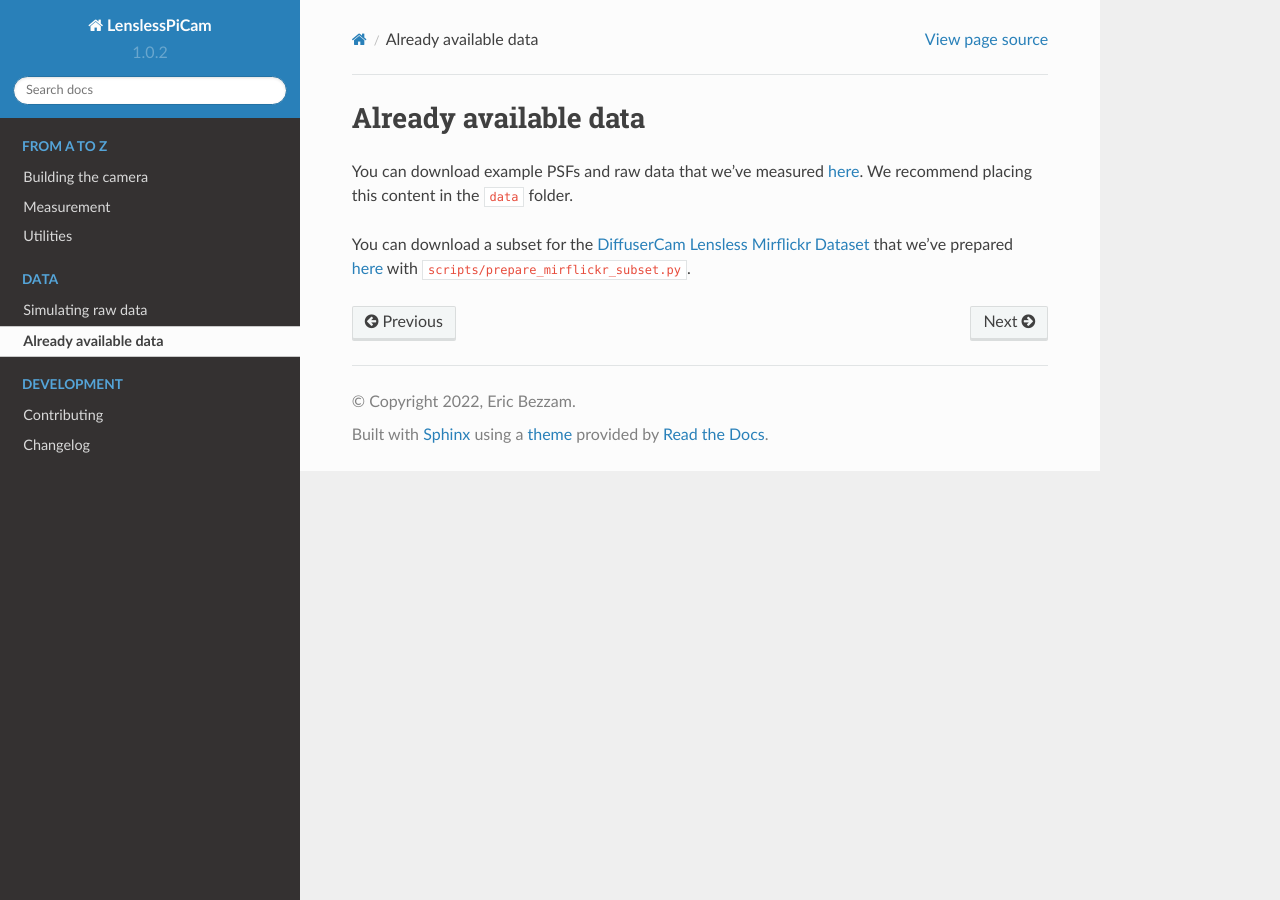
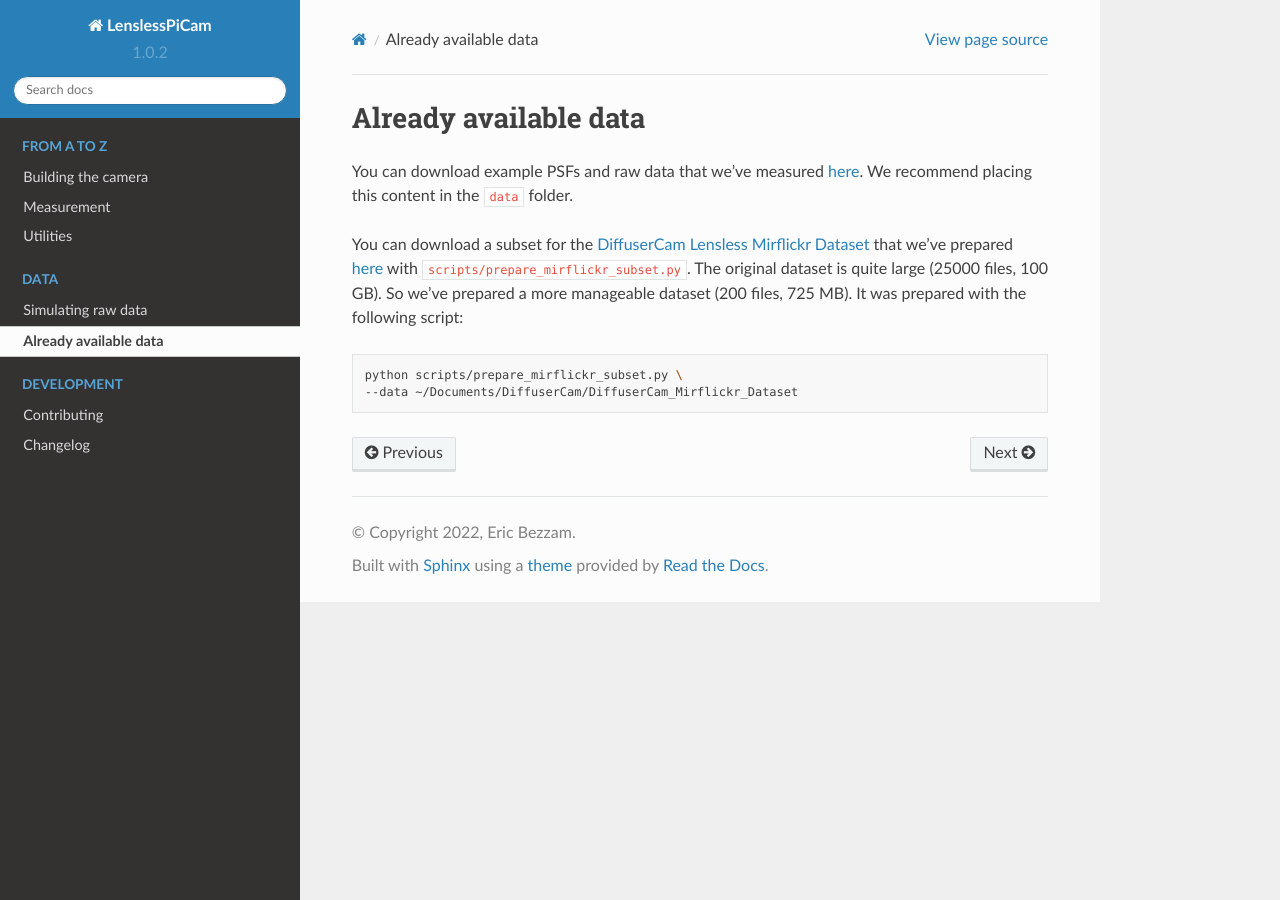
Before and after one commit to LCAV/LenslessPiCam, a Sphinx documentation site: the page built from docs/source/data.rst, in a window 1280 px wide. Built offline with Sphinx 7.4.7 and the Read the Docs theme 2.0.0, drawn with Linux system fonts in a browser that asks for light colours.

Commit message:
Small fixes after updating Medium articles. (#30)
* Add hydra support for reconstruction scripts.

* Update reconstruction docs layout.

* Add hydra support for evaluation.

* Some fixes after going through Medium articles.

```diff
--- a/docs/source/data.rst
+++ b/docs/source/data.rst
@@ -9,4 +9,11 @@ You can download a subset for the `DiffuserCam Lensless Mirflickr
 Dataset <https://waller-lab.github.io/LenslessLearning/dataset.html>`__
 that we've prepared
 `here <https://drive.switch.ch/index.php/s/vmAZzryGI8U8rcE>`__ with
-``scripts/prepare_mirflickr_subset.py``.
+``scripts/prepare_mirflickr_subset.py``. The original dataset is quite
+large (25000 files, 100 GB). So we've prepared a more manageable
+dataset (200 files, 725 MB). It was prepared with the following script:
+
+.. code:: bash
+
+    python scripts/prepare_mirflickr_subset.py \
+    --data ~/Documents/DiffuserCam/DiffuserCam_Mirflickr_Dataset
```
Also changed, not shown: 3 other files.
